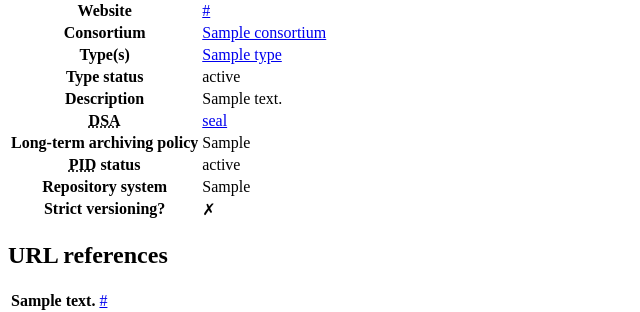
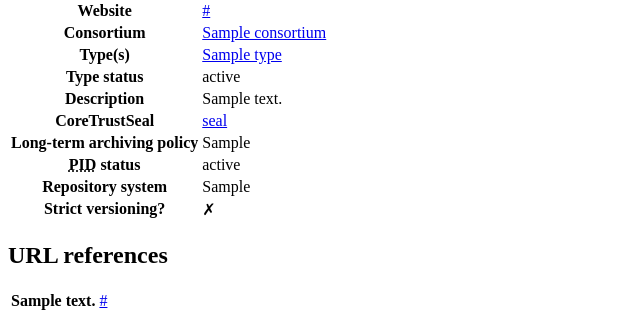
Before and after one commit to clarin-eric/Centre-Registry, a Django app: template centre-registry-app/centre_registry/templates/UI/_centre.html in a window 1280 px wide. Shown: the part 144-456 px from the top of the page, without its empty margins (0-640 px from the left). Run offline with Django 3.2, Linux system fonts and the light colour scheme; the template is opened without the code that fills it: most values are stand-ins (such as "Sample title", 1, 10 or a date in 2020); some libraries are stand-ins or nearby versions.

Commit message:
Changed label for centre's "DSA" seal to "CoreTrustSeal"
Underlying variables were not modified to reflect the change.

```diff
--- a/centre-registry-app/centre_registry/templates/UI/_centre.html
+++ b/centre-registry-app/centre_registry/templates/UI/_centre.html
@@ -41,7 +41,7 @@
             </tr>
         {% endif %}
         <tr>
-            <th><abbr title='Data Seal of Approval'>DSA</abbr></th>
+            <th>CoreTrustSeal</th>
             <td>
                 {% if centre.dsa_url %}
                     <a href='{{ centre.dsa_url }}'>seal</a>
```
